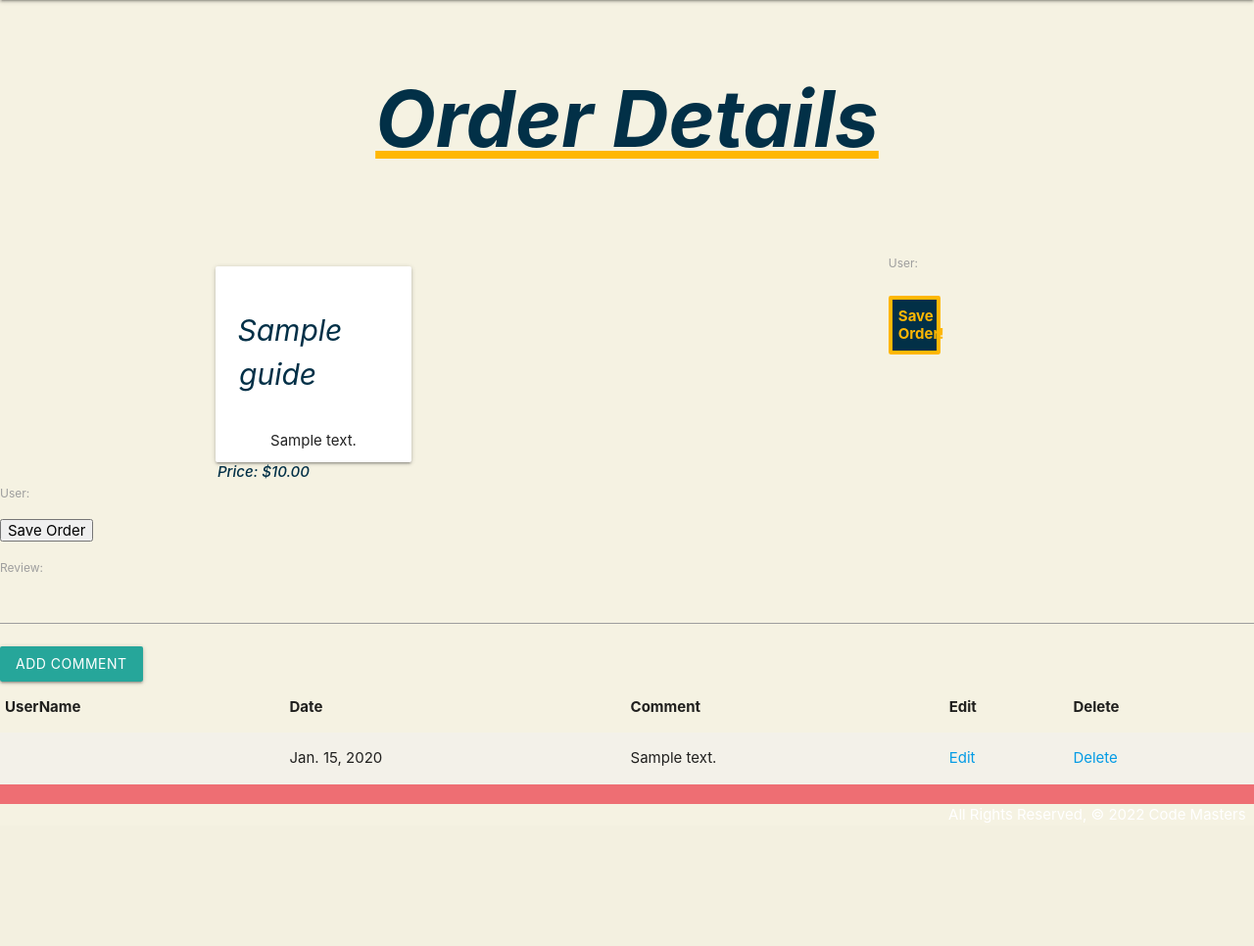
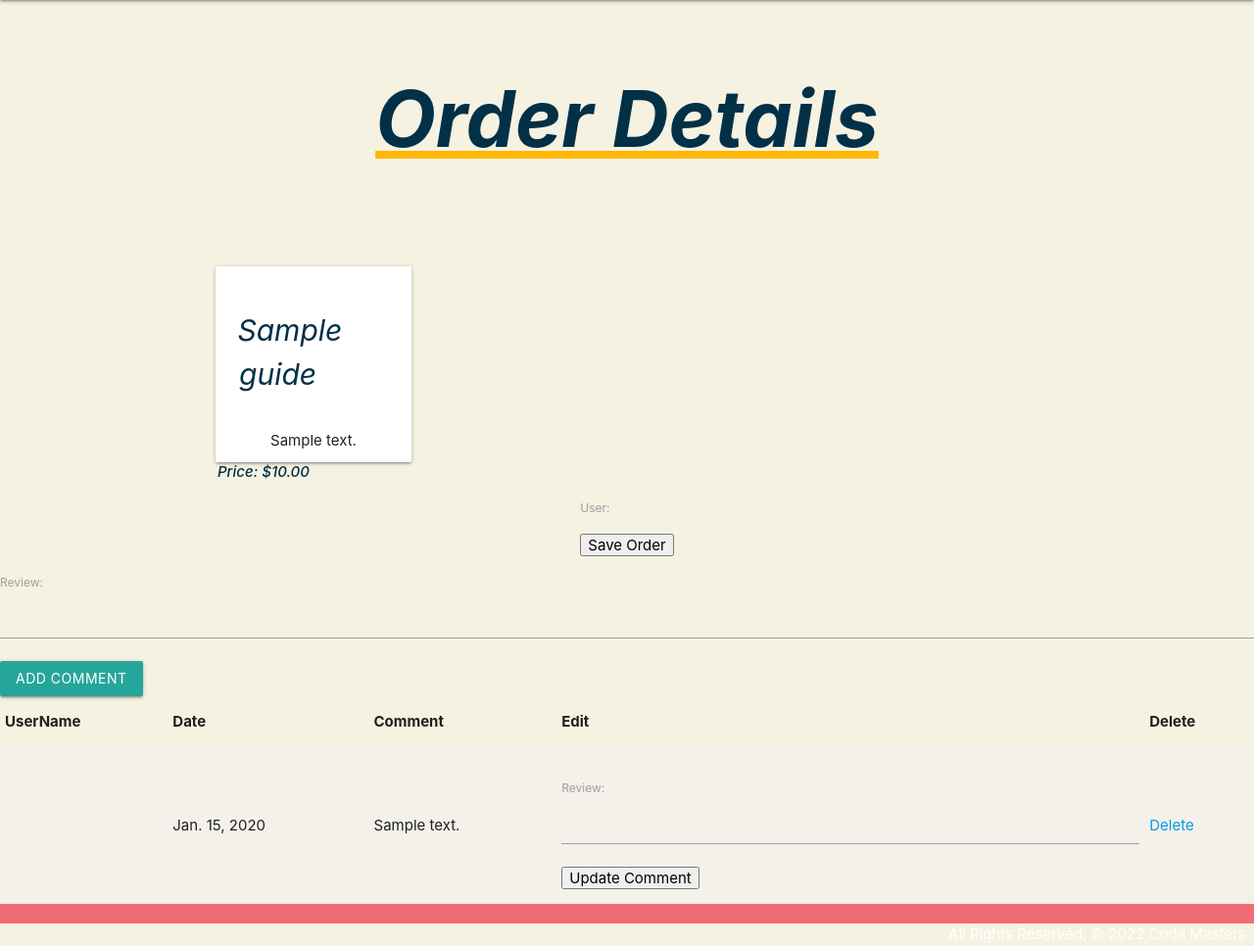
Before and after one commit to simoneg80/Code-Masters-, a Django app: page /guides/1 in a window 1280 px wide. Shown: the part 64-1030 px from the top of the page at 98% size. Before the commit the page ends 904 px from the top, so only its background shows below. Run offline with Django 4.2, Linux system fonts and the light colour scheme; tables that the repository leaves empty hold one stand-in row (values such as "Sample post").

Commit message:
set up edit form

```diff
--- a/main_app/templates/guides/detail.html
+++ b/main_app/templates/guides/detail.html
@@ -12,26 +12,19 @@
         <p class="detaildescription">Price: ${{guide.price}}.00</p>
       </div>
     </div>
-    <div class="col s6">
-      <form class="orderform" method="POST" action="{% url 'create_order' guide.id %}">
-        {% csrf_token %} {{ order_form.as_p }}
-        <button id="detailbutton" type="submit">Save Order!</button>
-      </form>
-    </div>
+
 </body>
 
   </div>
   <div class="col s6">
-    <form method="POST" action="{% url 'orders_create' %}">
-      <!-- guide.id
-      'orders_index'  -->
+    <form class="orderform" method="POST" action="{% url 'orders_create' %}">
       {% csrf_token %} {{ order_form.as_p }}
       <button type="submit">Save Order</button>
     </form>
   </div>
 
 
-  <div class="col s6">
+  <!-- <div class="col s6"> -->
     <form action="{% url 'add_comment' guide.id %}" method="POST">
       {% csrf_token %} {{ comment_form.as_p }}
       <input type="submit" class="btn" value="Add Comment" />
@@ -52,13 +45,17 @@
           <td>{{user.username}}</td>
           <td>{{comment.date}}</td>
           <td>{{comment.review}}</td>
-          <td><a href="{% url 'update_comment' guide_id=guide.id pk=comment.id %}">Edit</a></td>
+          <td><form method="UPDATE" action="{% url 'edit_comment' guide_id=guide.id pk=comment.id %}">
+            {% csrf_token %}
+            {{ comment_form.as_p }}
+            <button type="submit">Update Comment</button>
+          </form></td>
           <td><a href="{% url 'delete_comment' guide_id=guide.id pk=comment.id %}">Delete</a></td>
 
         </tr>
         {% endfor %}
       </tbody>
     </table>
-  </div>
+  <!-- </div> -->
 </div>
 {% endblock %}
--- a/main_app/urls.py
+++ b/main_app/urls.py
@@ -26,10 +26,11 @@
     path('guides/<int:guide_id>/add_comment', views.add_comment, name='add_comment'),
     path('comments/<int:guide_id>/<int:pk>/delete/', views.delete_comment, name='delete_comment'),
     path('comments/<int:guide_id>/<int:pk>/update/', views.update_comment, name='update_comment'),
+    path('comments/<int:guide_id>/<int:pk>/edit/', views.edit_comment, name='edit_comment')
 
 
-    #signup path
-    path('accounts/signup/', views.signup, name='signup'),
+    # #signup path
+    # path('accounts/signup/', views.signup, name='signup'),
 
 
 
--- a/main_app/views.py
+++ b/main_app/views.py
@@ -96,9 +96,16 @@
 
 def update_comment(request, guide_id, pk):
     comment = Comment.objects.get(pk=pk)
-    comment_form = CommentForm(request.POST, instance=comment)
-    if comment_form.is_valid():
-        updated_comment = comment_form.save()
-        return redirect('detail', guide_id=guide_id)
+    if request.method == 'POST':
+        comment_form = CommentForm(request.POST, instance=comment)
+        if comment_form.is_valid():
+            updated_comment = comment_form.save()
+            return redirect('detail', guide_id=guide_id)
     else:
-        return redirect('detail', guide_id=guide_id)
+        comment_form = CommentForm(instance=comment)
+
+    return render(request, 'edit_comment.html', {'comment_form': comment_form})
+
+def edit_comment(request, guide_id, pk):
+    comment = Comment.objects.get(pk=pk)
+    return render(request, 'guides/detail.html', {'comment': comment})
```
